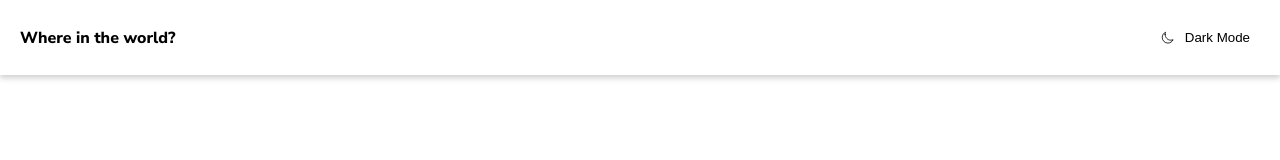
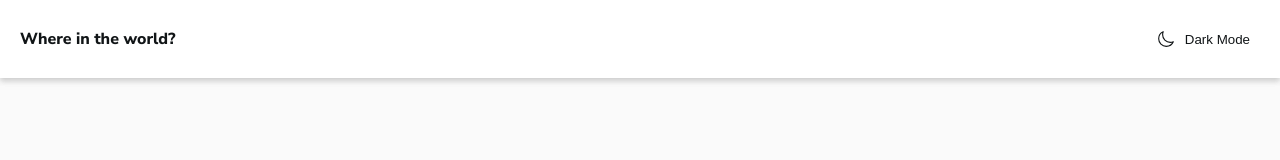
Before and after one commit to Salv-Dev/rest-countries-api, a Next.js app: page / in a window 1280 px wide. Shown: the top 160 px of the page. Built offline with nearby package versions, Linux system fonts and the light colour scheme.

Commit message:
theme provider config, add theme to component styles (#4)

```diff
--- a/pages/_app.js
+++ b/pages/_app.js
@@ -1,12 +1,18 @@
+import { useState } from 'react';
+import { ThemeProvider } from 'styled-components';
+import { darkTheme, lightTheme } from './../src/utils/theme';
 import GlobalStyles from "src/utils/globalStyles";
 import "./_app.css";
 
 // This default export is required in a new `pages/_app.js` file.
 export default function MyApp({ Component, pageProps }) {
+  const [isDarkMode, setIsDarkMode] = useState(false);
+  const appProps = {...pageProps, isDarkMode, setIsDarkMode}
+
   return (
-    <>
+    <ThemeProvider theme={isDarkMode ? darkTheme : lightTheme}>
       <GlobalStyles />
-      <Component {...pageProps} />
-    </>
+      <Component {...appProps}/>
+    </ThemeProvider>
   )
 }
--- a/pages/index.js
+++ b/pages/index.js
@@ -3,8 +3,9 @@ import ToolBar from '@/components/ToolBar';
 import Head from 'next/head';
 import AppBar from 'src/components/AppBar';
 import { IoMoonOutline } from 'react-icons/io5';
+import { IoSunnyOutline } from 'react-icons/io5';
 
-const Home = () => (
+const Home = ({ setIsDarkMode, isDarkMode }) => (
   <div>
     <Head>
       <title>Rest Countries API</title>
@@ -13,7 +14,12 @@ const Home = () => (
 
     <AppBar>
       <ToolBar title="Where in the world?">
-        <Button startIcon={<IoMoonOutline />}>Dark Mode</Button>
+        <Button
+          startIcon={isDarkMode ? <IoSunnyOutline size={18} /> : <IoMoonOutline size={18} />}
+          onClick={() => setIsDarkMode(prev => !prev)}
+        >
+          {isDarkMode ? 'Light Mode' : 'Dark Mode'}
+        </Button>
       </ToolBar>
     </AppBar>
   </div>
--- a/src/components/AppBar/styles.js
+++ b/src/components/AppBar/styles.js
@@ -3,7 +3,7 @@ import styled from 'styled-components';
 export const Container = styled.header`
     width: 100%;
     min-height: 50px;
-    background-color: white;
+    background-color: ${props => props.theme.element};
     padding: 20px;
     box-shadow: 0 3px 6px rgba(0,0,0,0.1), 0 3px 6px rgba(0,0,0,0.1);
 `;
--- a/src/components/Button/styles.js
+++ b/src/components/Button/styles.js
@@ -7,14 +7,15 @@ export const Container = styled.button`
     padding: 10px;
     gap: 10px;
     border: none;
-    background: transparent;
+    color: ${props => props.theme.text};
+    background-color: ${props => props.theme.element};
     box-shadow: ${props => props.variant == 'shaded' ? '0 3px 6px rgba(0,0,0,0.1), 0 3px 6px rgba(0,0,0,0.1)':'none'};
-    transition: background-color .2s ease-in-out;
+    transition: all .2s ease-in-out;
     cursor: pointer;
 
     &:hover,
     &:active {
-        background-color: hsl(0, 0%, 98%);
+        background-color: ${props => props.theme.background};
     }
 `;
 
--- a/src/components/ToolBar/styles.js
+++ b/src/components/ToolBar/styles.js
@@ -9,4 +9,5 @@ export const Container = styled.div`
 export const Title = styled.h1`
     font-size: 1rem;
     font-weight: bold;
+    color: ${props => props.theme.text};
 `;
--- a/src/utils/globalStyles.js
+++ b/src/utils/globalStyles.js
@@ -10,6 +10,7 @@ const GlobalStyles = createGlobalStyle`
     body {
         font-size: 14px;
         font-family: 'Nunito Sans', sans-serif;
+        background-color: ${props => props.theme.background};
     }
 `;
 
--- /dev/null
+++ b/src/utils/theme.js
@@ -0,0 +1,13 @@
+export const lightTheme = {
+    background: "hsl(0, 0%, 98%)",
+    text: "hsl(200, 15%, 8%)",
+    input: "hsl(0, 0%, 52%)",
+    element: "hsl(0, 0%, 100%)"
+}
+
+export const darkTheme = {
+    background: "hsl(207, 26%, 17%)",
+    text: "hsl(0, 0%, 100%)",
+    input: "hsl(0, 0%, 52%)",
+    element: "hsl(209, 23%, 22%)"
+}
```
